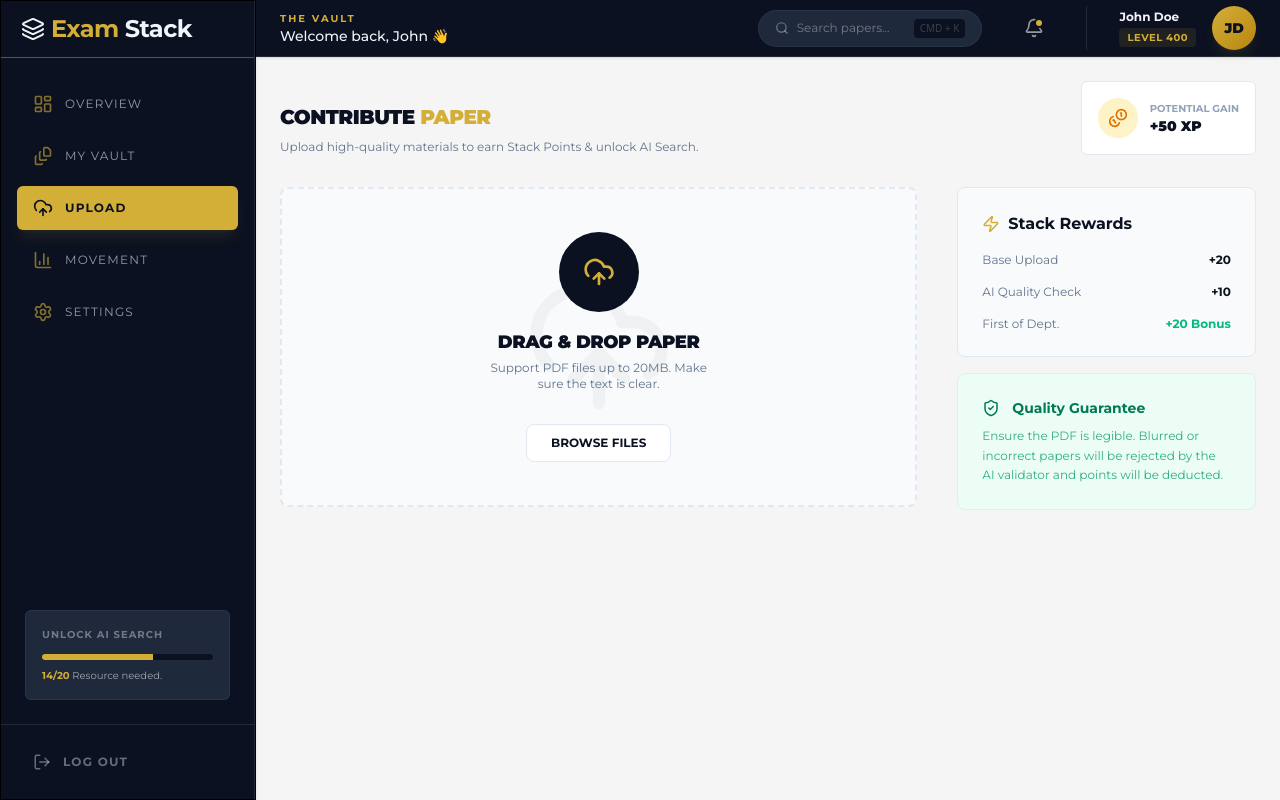
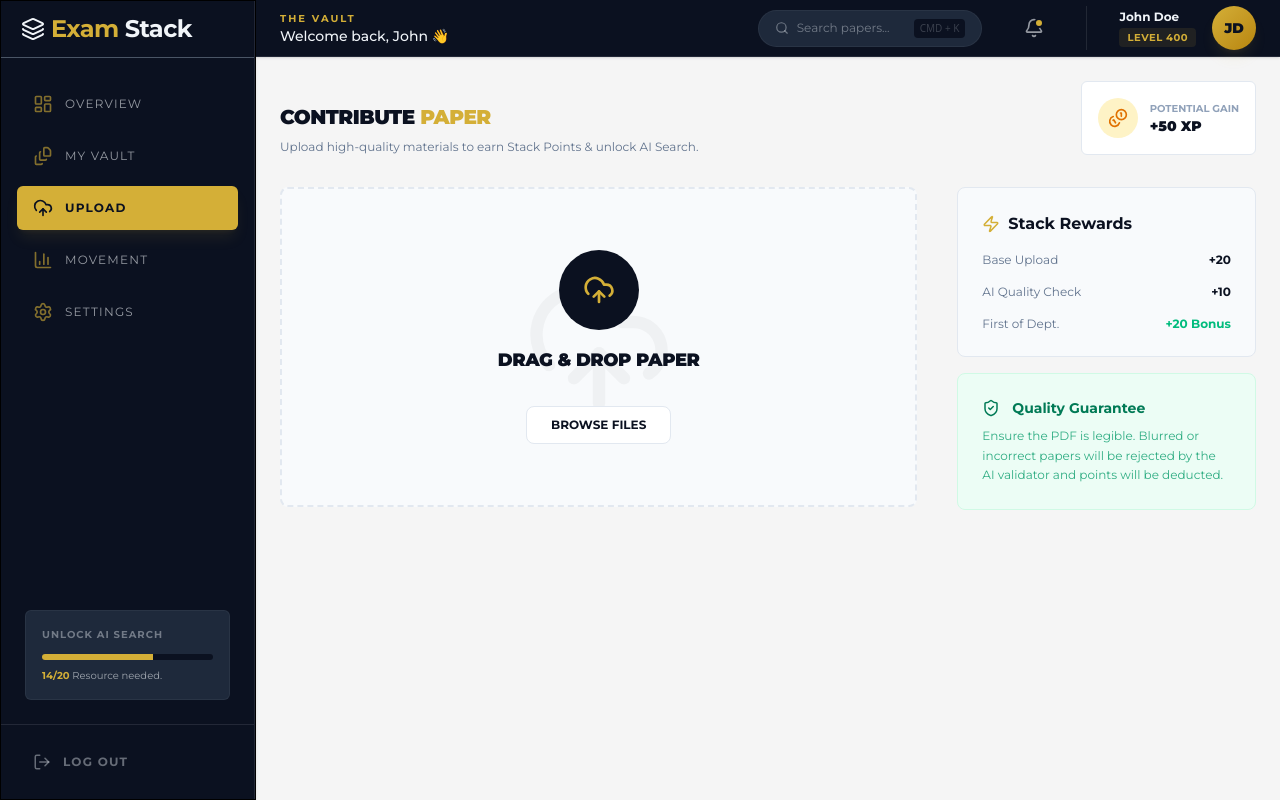
Before and after one commit to Dev-Noble-coder/Exam-Stack, a Next.js app: page /dashboard/upload in a window 1280 px wide. Built offline with nearby package versions, Linux system fonts and the light colour scheme.

Commit message:
Changes to dashboard

```diff
--- a/app/components/dashboard/upload/UploadDropzone.tsx
+++ b/app/components/dashboard/upload/UploadDropzone.tsx
@@ -9,24 +9,35 @@ interface DropzoneProps {
 }
 
 const UploadDropzone = ({ onFileSelect }: DropzoneProps) => {
-  const onDrop = useCallback((acceptedFiles: File[]) => {
+const onDrop = useCallback((acceptedFiles: File[]) => {
     if (acceptedFiles.length > 0) {
       onFileSelect(acceptedFiles[0]);
     }
   }, [onFileSelect]);
 
-const { getRootProps, getInputProps, isDragActive, isDragReject } = useDropzone({
+  const { getRootProps, getInputProps, isDragActive } = useDropzone({
     onDrop,
     accept: { 'application/pdf': ['.pdf'] },
     multiple: false,
   });
 
-  // Extract the props from getRootProps()
-  const { ref, ...rootProps } = getRootProps();
+  // 1. Get the props from Dropzone
+  const dropzoneProps = getRootProps();
 
+  // 2. Destructure and OMIT the conflicting Framer Motion gesture props.
+  // We pull them out so they are NOT part of the '...cleanProps' spread.
+  const {
+    ref,
+    onDrag,
+    onDragStart,
+    onDragEnd,
+    onAnimationStart,
+    ...cleanProps
+  } = dropzoneProps;
   return (
     <motion.div
-      {...getRootProps()}
+     ref={ref}
+      {...cleanProps}
       whileHover={{ scale: 1.01 }}
       whileTap={{ scale: 0.99 }}
       className={`
@@ -34,7 +45,7 @@ const { getRootProps, getInputProps, isDragActive, isDragReject } = useDropzone(
         h-80 w-full rounded-lg border-2 border-dashed transition-all duration-300
         flex flex-col items-center justify-center p-10 text-center
         ${isDragActive ? 'border-[#D4AF37] bg-[#D4AF37]/5' : 'border-slate-200 bg-slate-50 hover:bg-white hover:border-[#D4AF37]/50'}
-        ${isDragReject ? 'border-red-500 bg-red-50' : ''}
+
       `}
     >
       <input {...getInputProps()} />
@@ -50,9 +61,7 @@ const { getRootProps, getInputProps, isDragActive, isDragReject } = useDropzone(
           w-20 h-20 rounded-full flex items-center justify-center transition-all duration-500
           ${isDragActive ? 'bg-[#D4AF37] text-[#0B1120] rotate-180' : 'bg-[#0B1120] text-[#D4AF37]'}
         `}>
-          {isDragReject ? (
-            <AlertCircle size={32} />
-          ) : isDragActive ? (
+     { isDragActive ? (
             <FilePlus size={32} />
           ) : (
             <UploadCloud size={32} />
@@ -63,11 +72,11 @@ const { getRootProps, getInputProps, isDragActive, isDragReject } = useDropzone(
           <h2 className="text-lg font-black text-[#0B1120] tracking-tight">
             {isDragActive ? "DROP TO STACK" : "DRAG & DROP PAPER"}
           </h2>
-          <p className="text-slate-500 text-xs mt-1 max-w-[240px]">
+          {/* <p className="text-slate-500 text-xs mt-1 max-w-[240px]">
             {isDragReject
               ? "Only PDF files are accepted"
               : "Support PDF files up to 20MB. Make sure the text is clear."}
-          </p>
+          </p> */}
         </div>
 
         <button className="mt-4 px-6 py-2.5 bg-white border border-slate-200 rounded-lg text-xs font-bold text-[#0B1120] transition-all">
```
